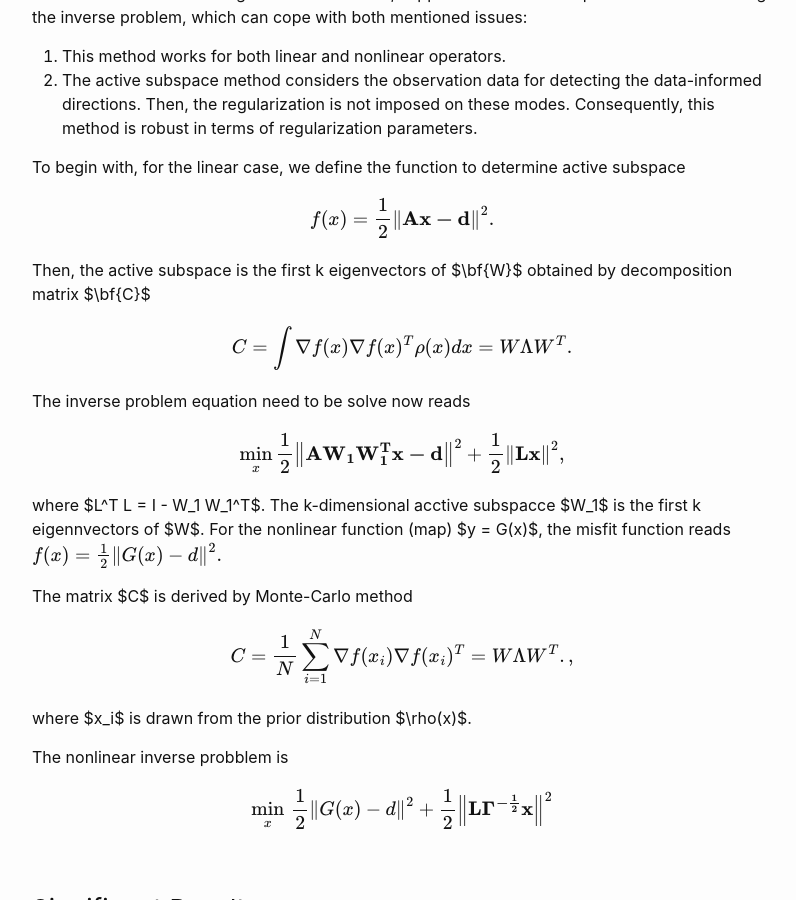
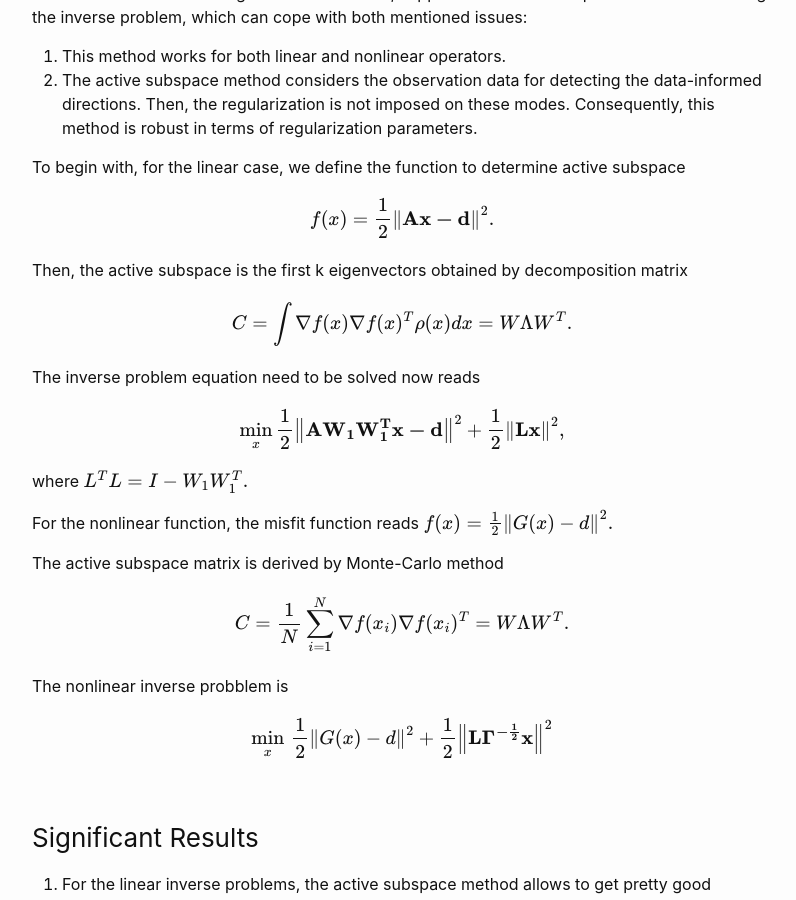
Before and after one commit to tscott-00/phogroup.github.io, a Jekyll site: the page built from cdse/active_subspaces_inverse_problems.md, in a window 1280 px wide and 900 px high, scrolled down 442 px. Shown: the whole window, without its empty margins (238-1034 px from the left). Built offline with Jekyll 4.4.1, drawn with Linux system fonts in a browser that asks for light colours; formulas are drawn with MathJax 3; some of the changed text lies outside the part shown.

Commit message:
Hai commited

```diff
--- a/cdse/active_subspaces_inverse_problems.md
+++ b/cdse/active_subspaces_inverse_problems.md
@@ -13,23 +13,22 @@ To begin with, for the linear case, we define the function to determine active s
 
 $$ f(x) = \frac{1}{2}\left\| \bf{A} x - d \right\|^2.$$
 
-Then, the active subspace is the first k eigenvectors of $\bf{W}$ obtained by decomposition matrix $\bf{C}$
+Then, the active subspace is the first k eigenvectors obtained by decomposition matrix
 
 $$ C = \int \nabla f(x) \nabla f(x)^T \rho(x) dx  = W \Lambda W^T .$$
 
-The inverse problem equation need to be solve now reads
+The inverse problem equation need to be solved now reads
 
 $$ \min_{x} \frac{1}{2} \left\| \bf{A} W_1 W_1^T x - d \right\|^2 + \frac{1}{2} \left\| \bf{L} x\right\|^2 ,$$
 
-where $L^T L = I - W_1 W_1^T$. The k-dimensional acctive subspacce $W_1$ is the first k eigennvectors of $W$.
-For the nonlinear function (map) $y = G(x)$, the misfit function reads
+where $$L^T L = I - W_1 W_1^T.$$
+
+For the nonlinear function, the misfit function reads
 $$ f(x) = \frac{1}{2}\left\| G(x) - d \right\|^2.$$
 
-The matrix $C$ is derived by Monte-Carlo method
+The active subspace matrix is derived by Monte-Carlo method
 
-$$ C = \frac{1}{N} \sum_{i = 1}^N \nabla f(x_i) \nabla f(x_i)^T = W \Lambda W^T ., $$
-
-where $x_i$ is drawn from the prior distribution $\rho(x)$.
+$$ C = \frac{1}{N} \sum_{i = 1}^N \nabla f(x_i) \nabla f(x_i)^T = W \Lambda W^T. $$
 
 The nonlinear inverse probblem is
 
```
Also changed, not shown: other parts of cdse/active_subspaces_inverse_problems.md (+4 -1 lines), cdse/model_constrained.md (+6 -3 lines).
